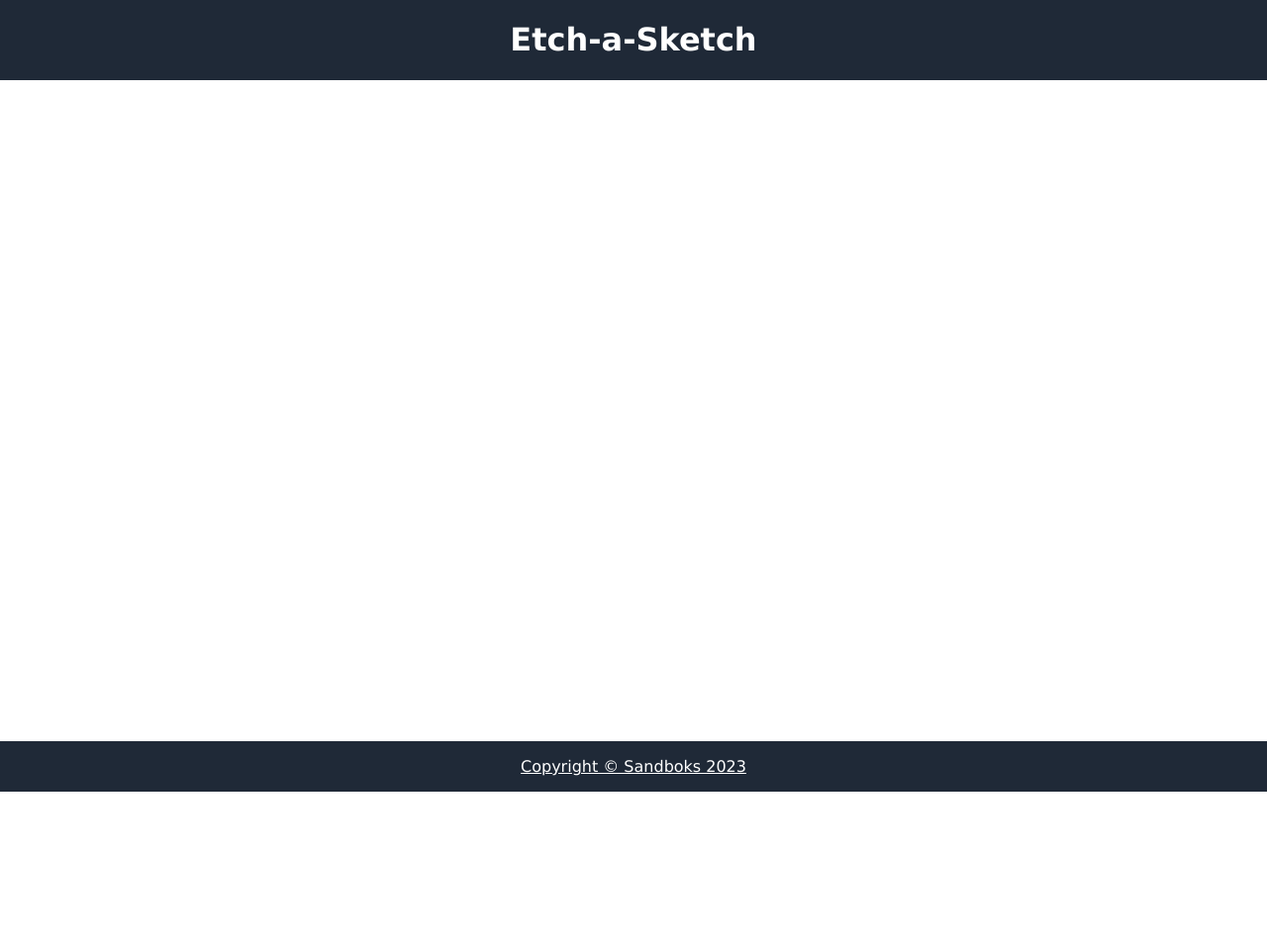
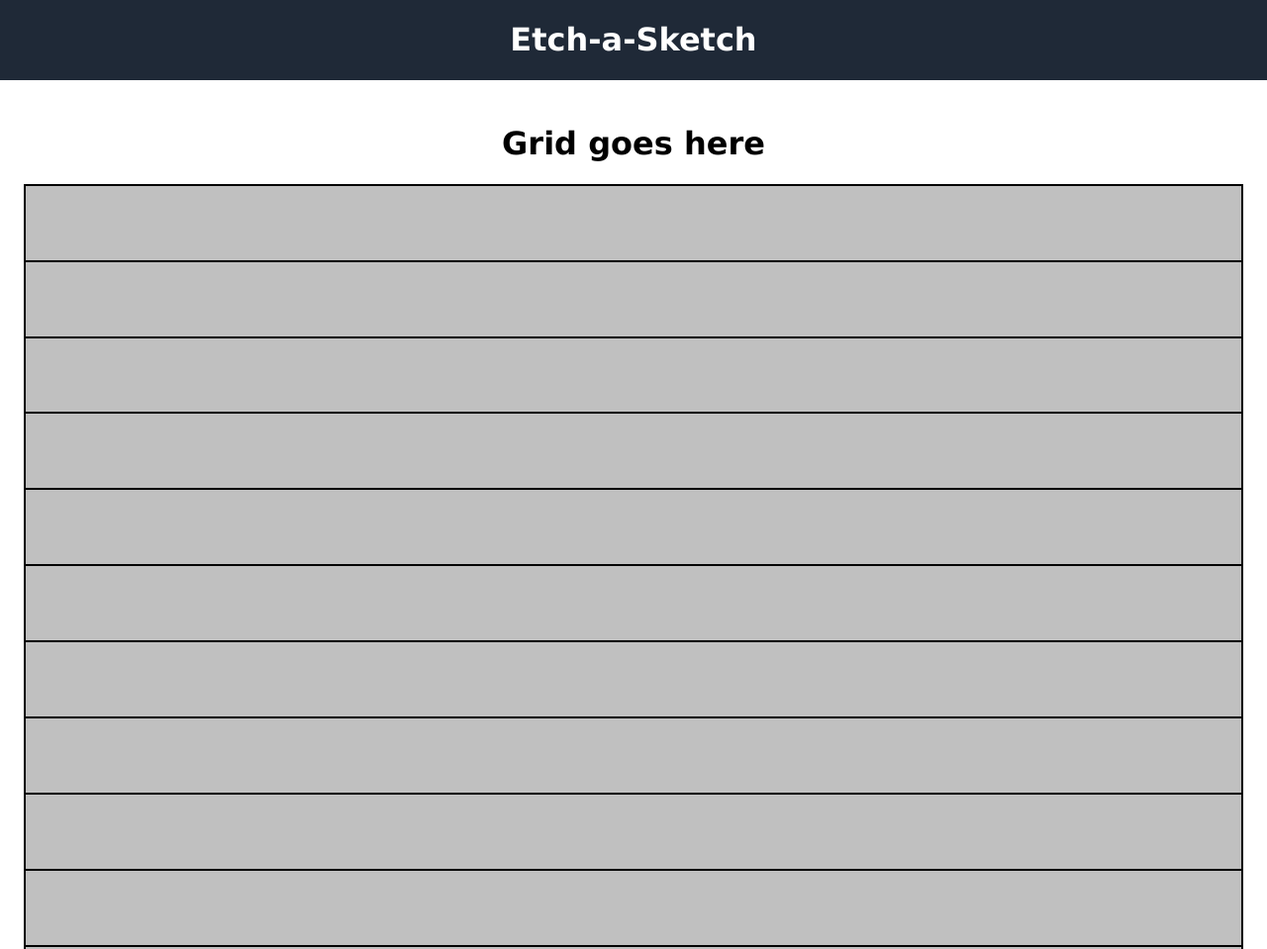
Before and after one commit to sandboks/odin-etch, a plain HTML site: page index.html in a window 1280 px wide. Shown: the top 959 px of the page at 99% size. Before the commit the page ends 800 px from the top, so only its background shows below. Drawn offline with Linux system fonts and the light colour scheme.

Commit message:
work in progress, grid square resizes but gets too big

```diff
--- /dev/null
+++ b/etch.js
@@ -0,0 +1,54 @@
+function createGrid() {
+    const container = document.querySelector('.gridContainer');
+
+    for (let h = 0; h < 16; h++) {
+        let newRow = document.createElement("div");
+        newRow.className = "gridRow";
+
+            for (let w = 0; w < 16; w++) {
+                continue;
+
+                let gridSquare = document.createElement("div");
+                gridSquare.className = "gridSquare";
+                let node = document.createElement("p");
+                node.textContent = h + "/" + w;
+                gridSquare.appendChild(node);
+
+                newRow.appendChild(gridSquare);
+            }
+
+
+        container.appendChild(newRow);
+    }
+
+    /*
+        let currentBox = document.createElement("li");
+        currentBox.textContent = roundsPlayed;
+        newRow.appendChild(currentBox);
+
+        currentBox = document.createElement("li");
+        currentBox.textContent = choices[p1];
+        if (outcome == 2) {
+            currentBox.style.backgroundColor = "greenyellow";
+        }
+        newRow.appendChild(currentBox);
+
+        currentBox = document.createElement("li");
+        currentBox.textContent = choices[p2];
+        if (outcome == 1) {
+            currentBox.style.backgroundColor = "salmon";
+        }
+        newRow.appendChild(currentBox);
+
+
+    if (mostRecentRow != null) {
+        container.insertBefore(newRow, mostRecentRow);
+    }
+    else {
+        container.appendChild(newRow);
+    }
+    mostRecentRow = newRow;
+    */
+}
+
+createGrid();
--- a/index.html
+++ b/index.html
@@ -5,6 +5,7 @@
     <meta name="viewport" content="width=device-width, initial-scale=1.0">
     <title>The Odin Project Etch-a-Sketch</title>
     <link rel="stylesheet" href="./style.css">
+    <script src="etch.js" defer></script>
 </head>
 <body>
     <div class="header">
@@ -12,7 +13,10 @@
     </div>
 
     <div class="content">
+        <h1>Grid goes here</h1>
+        <div class="gridContainer">
 
+        </div>
     </div>
 
     <div class="footer">
--- a/style.css
+++ b/style.css
@@ -27,7 +27,6 @@ body {
     flex: 1;
     justify-self: center;
     justify-content: flex-start;
-    align-items: center;
 
     padding: 24px;
     padding-top: 24px;
@@ -36,3 +35,49 @@ body {
 a {
     color: white;
 }
+
+.gridContainer {
+    display: flex;
+    flex-direction: column;
+    /*flex: 1;
+
+    max-height: 80vw;
+    max-width: 80vw;
+    aspect-ratio: 1/1;
+    */
+
+    aspect-ratio: 1/1;
+
+    border: 1px solid black;
+    background-color: silver;
+}
+
+.gridRow {
+    display:flex;
+    flex: 1;
+
+    height: 100%;
+    flex-basis: 100%;
+    border: 1px solid black;
+}
+
+.gridSquare {
+    background-color: silver;
+    border: 1px solid black;
+
+
+    display: flex;
+    flex: 1;
+    /*
+
+    max-width: 64px;
+    max-height: 64px;
+    aspect-ratio: 1/1;
+    flex-basis: 100%;
+
+
+    width: 64px;
+    height: 64px;
+
+    */
+}
```
Also changed, not shown: 1 other file.
